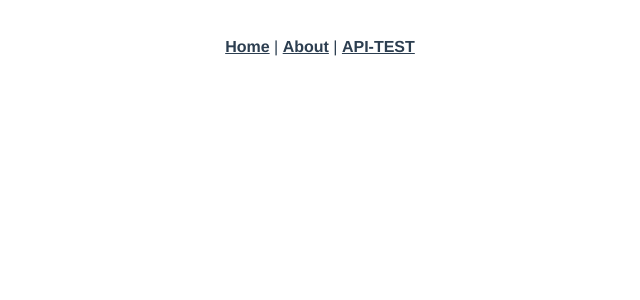
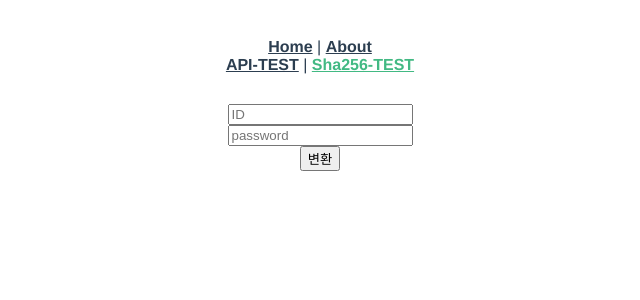
Before and after one commit to sudole/vuejs-practice, a Vue app: page /sha256test in a window 1280 px wide. Shown: the top 300 px of the page, without its empty margins (320-960 px from the left). Built offline with nearby package versions, Linux system fonts and the light colour scheme.

Commit message:
2201041632 / add js-sha256

```diff
--- a/package.json
+++ b/package.json
@@ -10,6 +10,7 @@
   "dependencies": {
     "axios": "^0.24.0",
     "core-js": "^3.6.5",
+    "js-sha256": "^0.9.0",
     "vue": "^2.6.11",
     "vue-router": "^3.2.0"
   },
--- a/src/App.vue
+++ b/src/App.vue
@@ -2,8 +2,9 @@
   <div id="app">
     <div id="nav">
       <router-link to="/">Home</router-link> |
-      <router-link to="/about">About</router-link> |
-      <router-link to="/apitest">API-TEST</router-link>
+      <router-link to="/about">About</router-link> <br />
+      <router-link to="/apitest">API-TEST</router-link> |
+      <router-link to="/sha256test">Sha256-TEST</router-link>
     </div>
     <router-view/>
   </div>
--- a/src/router/index.js
+++ b/src/router/index.js
@@ -22,6 +22,11 @@ const routes = [
     path: '/apitest',
     name: 'ApiTest',
     component: () => import('../views/ApiTest.vue')
+  },
+  {
+    path: '/sha256test',
+    name: 'Sha256Test',
+    component: () => import('../views/Sha256Test.vue')
   }
 ]
 
--- /dev/null
+++ b/src/views/Sha256Test.vue
@@ -0,0 +1,33 @@
+<template>
+    <div style="margin:auto 0;">
+        <input type="text" v-model="id" placeholder="ID"><br>
+        <input type="password" v-model="pw" placeholder="password"><br>
+        <button @click="sha256Encoding">변환</button>
+        <p>{{ result }}</p>
+    </div>
+</template>
+<script>
+import sha256 from 'js-sha256'
+
+export default {
+    name: 'Sha256',
+    data: function() {
+        return {
+            id: '',
+            pw: '',
+            result: ''
+        }
+    },
+    methods: {
+        sha256Encoding() {
+            console.log(this.id, this.pw)
+            var idSha256, pwSha256
+            idSha256 = sha256(this.id)
+            pwSha256 = sha256(this.pw)
+
+            this.result = 'id: ' + idSha256 + ' pw: ' + pwSha256
+            console.log(this.result)
+        }
+    }
+}
+</script>
```
Also changed, not shown: 1 other file (tests, documents, lock files or other folders).
